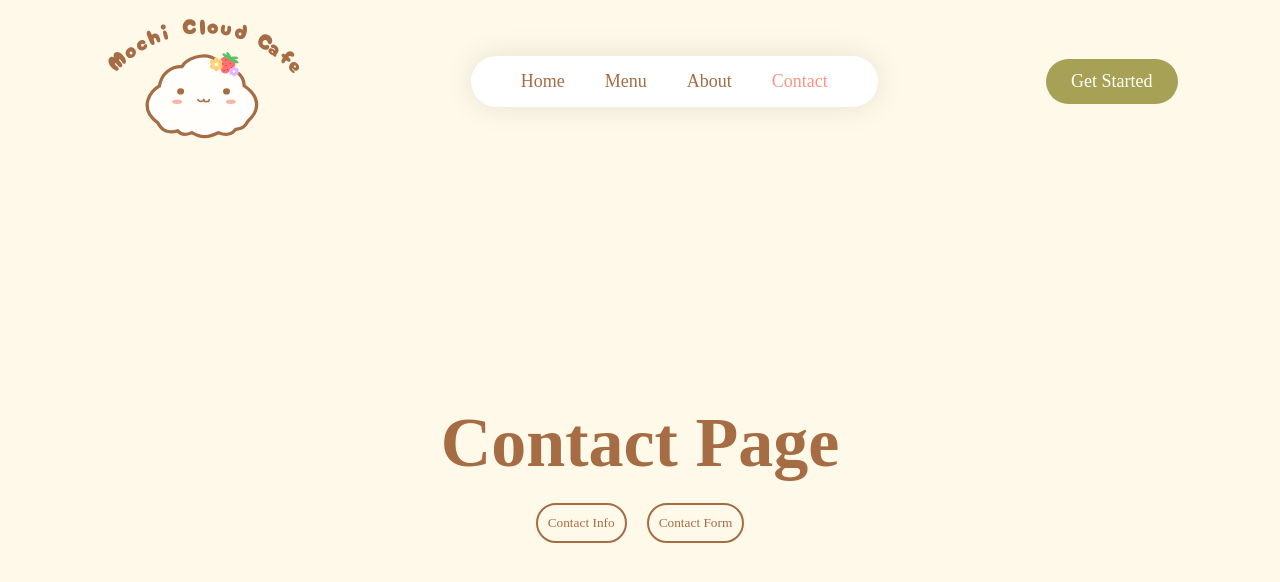
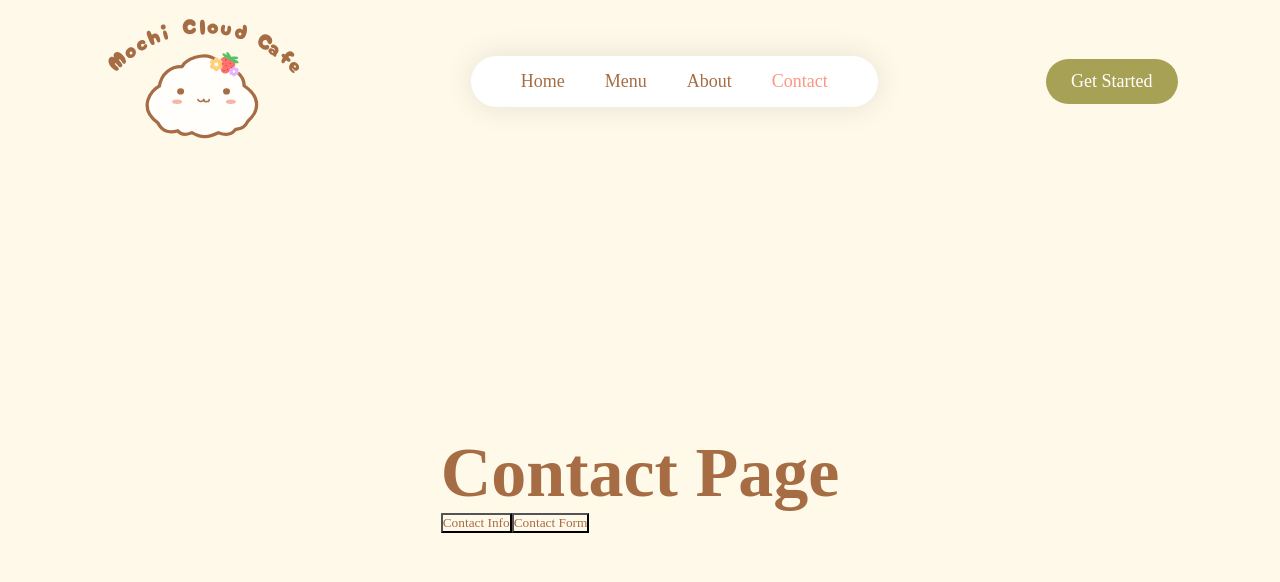
Before and after one commit to taswakil/mochiCloudCafe, a React (Vite) app: page /contact in a window 1280 px wide. Shown: the top 582 px of the page. Built offline with nearby package versions, Linux system fonts and the light colour scheme; a web font is replaced by a local one.

Commit message:
Update index.css

```diff
--- a/src/index.css
+++ b/src/index.css
@@ -69,14 +69,14 @@ h1, h2{
   color: #a66d45;
 }
 
-.contact-buttons{
+.buttons{
   display: flex;
   align-items: center;
   justify-content: center;
   gap: 20px;
   padding: 20px;
 }
-.contact-buttons button{
+.buttons button{
   border: 2px solid #a66d45;
   border-radius: 20px;
   padding: 10px;
```
